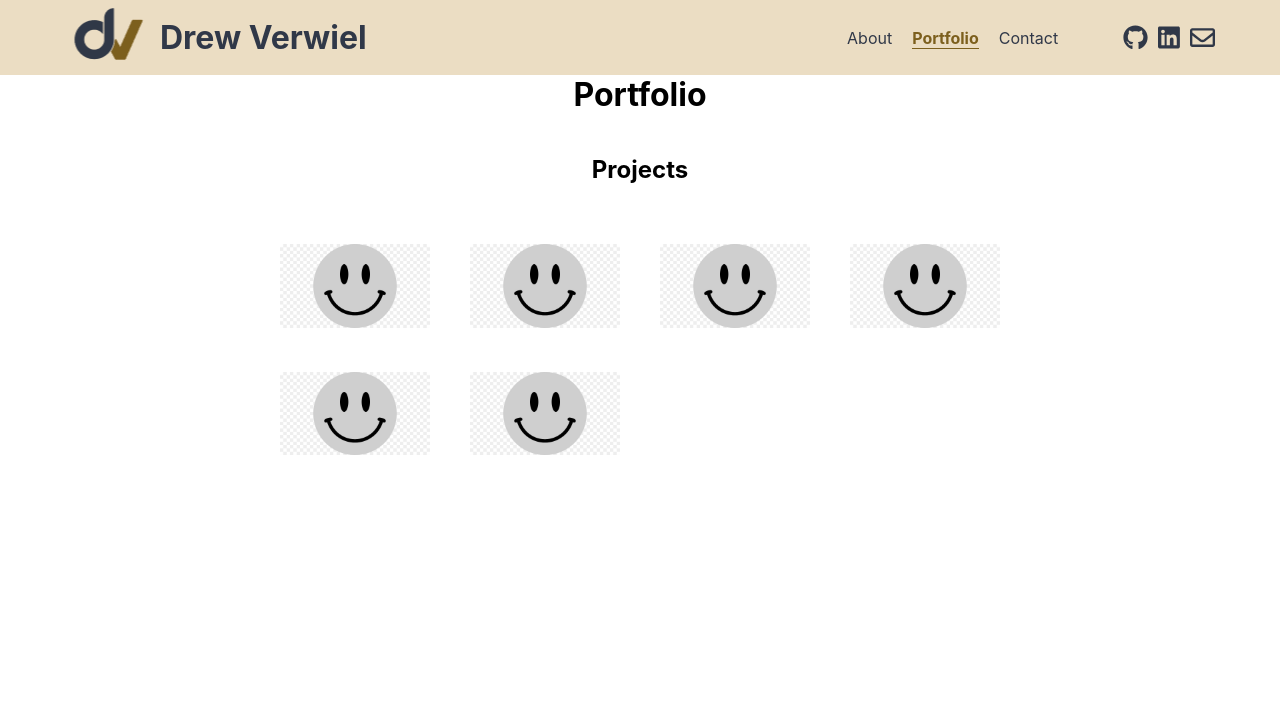
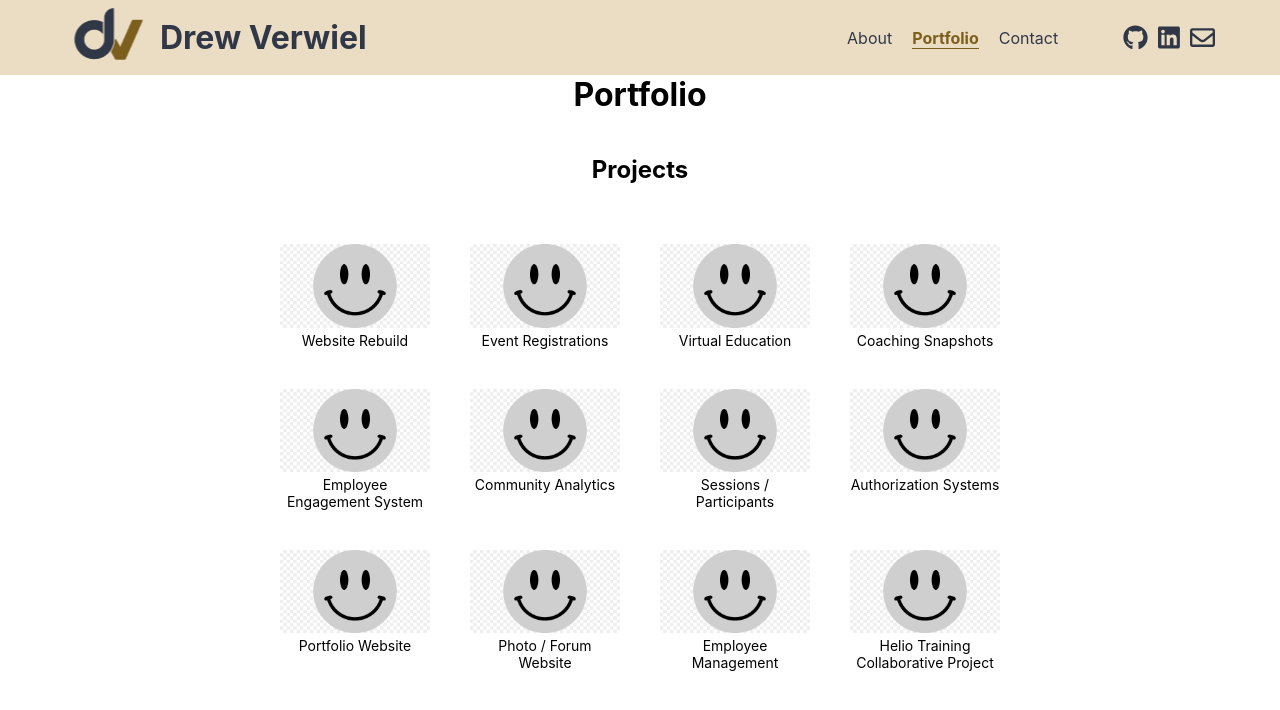
Before and after one commit to Verwiel/Portfolio, a React (Create React App) app in the folder client/: page /portfolio in a window 1280 px wide. Shown: the top 710 px of the page. Built offline with nearby package versions, Linux system fonts and the light colour scheme.

Commit message:
added titles under project cards, set style for project being viewed, added actual titles and languages

```diff
--- a/client/src/components/Project.js
+++ b/client/src/components/Project.js
@@ -1,10 +1,11 @@
 import React from 'react'
 
-const Project = ({ name, thumbnail, openProject }) => {
+const Project = ({ name, thumbnail, className, openProject }) => {
   return (
     <>
-      <li className='card' onClick={openProject}>
+      <li className={className} onClick={openProject}>
         <img src={thumbnail} alt={name} />
+        <p>{name}</p>
       </li>
     </>
   )
--- a/client/src/components/ProjectList.js
+++ b/client/src/components/ProjectList.js
@@ -12,15 +12,15 @@ const ProjectList = () => {
       setCurrentProject(project)
       setProjectOpen(true)
     }
-    if(project.id !== currentProject.id){
+
     return (
         <Project key={project.id}
           name={project.name}
           thumbnail={project.thumbnail}
           openProject={openProject}
+          className={project.id !== currentProject.id ? 'card' : 'card viewing-card'}
         />
     )
-    } else { return null }
   })
 
   return (
--- a/client/src/data/projects.js
+++ b/client/src/data/projects.js
@@ -3,50 +3,110 @@ import testThumb from '../assets/test.jpg'
 export const projectData = [
   {
     "id": 1,
-    "name": "name",
+    "name": "Website Rebuild",
     "thumbnail": testThumb,
     "description": "info1",
-    "languages": "lang1",
-    "images": ['image 1', 'image 2', 'image 3']
+    "languages": "MySQL, Express, React, Node, Sass",
+    "images": ['image 1', 'image 2', 'image 3'],
+    "link": 'https://www.insideoutdev.com/',
   },
   {
     "id": 2,
-    "name": "name2",
+    "name": "Event Registrations",
     "thumbnail": testThumb,
     "description": "info2",
-    "languages": "lang2",
-    "images": ['image 1', 'image 2', 'image 3']
+    "languages": "MySQL, Express, React, Node, Sass",
+    "images": ['image 1', 'image 2', 'image 3'],
+    "link": 'https://www.insideoutdev.com/events',
   },
   {
     "id": 3,
-    "name": "name3",
+    "name": "Virtual Education",
     "thumbnail": testThumb,
     "description": "info3",
-    "languages": "lang3",
-    "images": ['image 1', 'image 2', 'image 3']
+    "languages": "MySQL, Express, React, Node, Sass",
+    "images": ['image 1', 'image 2', 'image 3'],
+    "link": '',
   },
   {
     "id": 4,
-    "name": "name4",
+    "name": "Coaching Snapshots",
     "thumbnail": testThumb,
     "description": "info4",
-    "languages": "lang4",
-    "images": ['image 1', 'image 2', 'image 3']
+    "languages": "MySQL, Express, React, Node, Sass",
+    "images": ['image 1', 'image 2', 'image 3'],
+    "link": '',
   },
   {
     "id": 5,
-    "name": "name5",
+    "name": "Employee Engagement System",
     "thumbnail": testThumb,
     "description": "info5",
-    "languages": "lang5",
-    "images": ['image 1', 'image 2', 'image 3']
+    "languages": "MySQL, Express, React, Node, Sass",
+    "images": ['image 1', 'image 2', 'image 3'],
+    "link": '',
   },
   {
     "id": 6,
-    "name": "name6",
+    "name": "Community Analytics",
     "thumbnail": testThumb,
     "description": "info6",
-    "languages": "lang6",
-    "images": ['image 1', 'image 2', 'image 3']
+    "languages": "MySQL, Express, React, Node, Sass",
+    "images": ['image 1', 'image 2', 'image 3'],
+    "link": '',
+  },
+  {
+    "id": 7,
+    "name": "Sessions / Participants",
+    "thumbnail": testThumb,
+    "description": "info6",
+    "languages": "MySQL, Express, React, Node, Sass",
+    "images": ['image 1', 'image 2', 'image 3'],
+    "link": '',
+  },
+  {
+    "id": 8,
+    "name": "Authorization Systems",
+    "thumbnail": testThumb,
+    "description": "info6",
+    "languages": "MySQL, Express, React, Node",
+    "images": ['image 1', 'image 2', 'image 3'],
+    "link": '',
+  },
+  {
+    "id": 9,
+    "name": "Portfolio Website",
+    "thumbnail": testThumb,
+    "description": "info6",
+    "languages": "React, Sass",
+    "images": ['image 1', 'image 2', 'image 3'],
+    "link": '',
+  },
+  {
+    "id": 10,
+    "name": "Photo / Forum Website",
+    "thumbnail": testThumb,
+    "description": "info6",
+    "languages": "Prisma, GraphQL, React, Apollo",
+    "images": ['image 1', 'image 2', 'image 3'],
+    "link": '',
+  },
+  {
+    "id": 11,
+    "name": "Employee Management",
+    "thumbnail": testThumb,
+    "description": "info6",
+    "languages": "MySQL, Express, React, Node, Sass",
+    "images": ['image 1', 'image 2', 'image 3'],
+    "link": '',
+  },
+  {
+    "id": 12,
+    "name": "Helio Training Collaborative Project",
+    "thumbnail": testThumb,
+    "description": "info6",
+    "languages": "Prisma, GraphQL, React, Apollo",
+    "images": ['image 1', 'image 2', 'image 3'],
+    "link": '',
   },
 ]
--- a/client/src/styles/components/_card.scss
+++ b/client/src/styles/components/_card.scss
@@ -1,5 +1,6 @@
 .card {
   margin: 20px;
+  width: 150px;
   transition: all .3s ease-in-out;
   filter: grayscale(100);
   cursor: pointer;
@@ -9,14 +10,33 @@
     transform: scale(1.25);
   }
 
-  img {
+  img, p {
     width: 150px;
+    font-size: 14px;
+    margin: 0;
+  }
+}
+
+.viewing-card {
+  filter: grayscale(0);
+}
+
+@media (max-width: 768px){
+  .card {
+    filter: grayscale(0);
+    &:hover {
+      transform: none;
+    }
+  }
+  .viewing-card {
+    background-color: $tan-background;
   }
 }
 
 @media (max-width: 425px){
   .card {
-    img {
+    width: 100px;
+    img, p {
       width: 100px;
     }
   }
--- a/client/src/styles/components/_carousel.scss
+++ b/client/src/styles/components/_carousel.scss
@@ -1,10 +1,18 @@
 .carousel {
+  // display: flex;
+  // flex-direction: column;
+  // justify-content: center;
+  // align-items: center;
+  width: 720px;
 
   &-slides {
     display: flex;
+    width: 100%;
+    justify-content: space-between;
 
     &-active {
       // This is the image
+
       color: green;
     }
 
@@ -13,6 +21,12 @@
     }
   }
   &-info {
-    background-color: blue;
+    background-color: grey;
   }
 }
+
+@media (max-width: 768px){
+  .carousel {
+    width: 80vw;
+  }
+}
```
Lines whose indentation alone changed are shown as unchanged.
